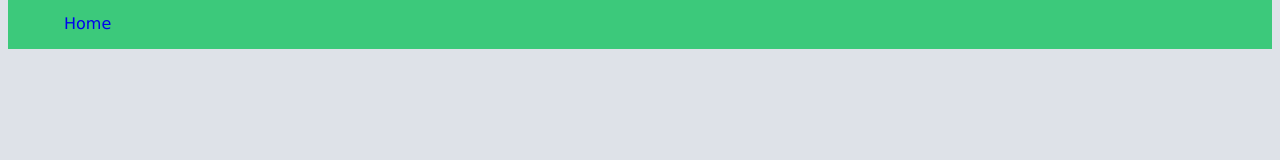
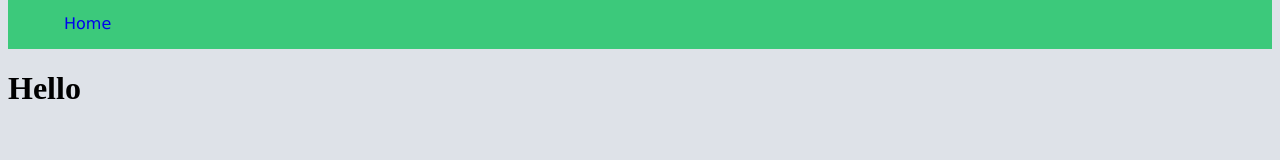
Before and after one commit to Ivani451/FridgeList, a React (Create React App) app in the folder client/: page /recipe/new in a window 1280 px wide. Shown: the part 123-283 px from the top of the page. Built offline with nearby package versions, Linux system fonts and the light colour scheme.

Commit message:
added route for new recipe

```diff
--- a/client/src/components/App.js
+++ b/client/src/components/App.js
@@ -1,6 +1,7 @@
 import React, { Component } from "react";
 import Home from "./Home";
 import FoodInfo from "containers/FoodInfo";
+import RecipeNew from "containers/RecipeNew";
 import Header from "./Header";
 import "../App.scss";
 import {
@@ -28,6 +29,7 @@ class App extends Component {
               path="/recipe"
               component={withRouter(FoodInfo)}
             />
+            <Route exact path="/recipe/new" component={withRouter(RecipeNew)} />
           </div>
         </Switch>
       </Router>
--- /dev/null
+++ b/client/src/containers/RecipeNew.js
@@ -0,0 +1,11 @@
+import React, { Component } from "react";
+
+export default class RecipeNew extends Component {
+  render() {
+    return (
+      <div>
+        <h1>Hello</h1>
+      </div>
+    );
+  }
+}
```
